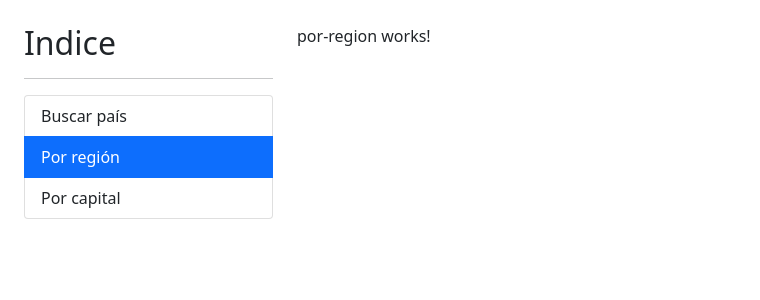
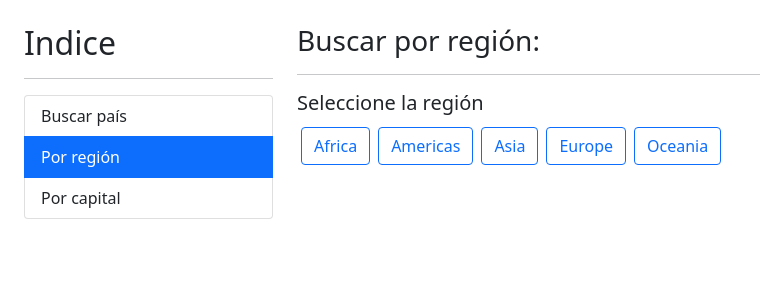
Before and after one commit to bportelalp/angular-0-to-expert, an Angular app in the folder 03-paisesApp/: page /region in a window 1280 px wide. Shown: the top 300 px of the page, without its empty margins (0-760 px from the left). Built offline with nearby package versions, Linux system fonts and the light colour scheme.

Commit message:
inicio Seccion 9. 122 y 123 Condiciones de CSS. Varias formas de hacerlo

```diff
--- a/03-paisesApp/src/app/pais/pages/por-region/por-region.component.html
+++ b/03-paisesApp/src/app/pais/pages/por-region/por-region.component.html
@@ -1 +1,32 @@
-<p>por-region works!</p>
+<h3>Buscar por región:  <small>{{regionActiva | titlecase}}</small></h3>
+
+<hr>
+<h5>Seleccione la región</h5>
+<div class="row">
+    <div class="col">
+        <!-- <button class="btn btn-outline-primary m-1"
+            *ngFor="let region of regiones"
+            [class.active]="region === this.regionActiva"
+            (click)="activarRegion(region)">
+            {{region}}
+        </button> -->
+
+        <!--Mas potente-->
+        <!-- <button class="btn m-1"
+            *ngFor="let region of regiones"
+            [ngClass]="{
+                'btn-primary': this.regionActiva === region,
+                'btn-outline-primary': this.regionActiva !== region
+            }"
+            (click)="activarRegion(region)">
+            {{region}}
+        </button> -->
+
+        <!--Otra forma mas-->
+        <button [class]="getBotonCSS(region)"
+            *ngFor="let region of regiones"
+            (click)="activarRegion(region)">
+            {{region | titlecase}}
+        </button>
+    </div>
+</div>
--- a/03-paisesApp/src/app/pais/pages/por-region/por-region.component.ts
+++ b/03-paisesApp/src/app/pais/pages/por-region/por-region.component.ts
@@ -8,9 +8,20 @@ import { Component, OnInit } from '@angular/core';
 })
 export class PorRegionComponent implements OnInit {
 
+  regiones: string[] = ['africa', 'americas', 'asia', 'europe','oceania']
+  regionActiva: string = '';
+
+  getBotonCSS(region: string){
+    return region==this.regionActiva? 'btn btn-primary m-1': 'btn btn-outline-primary m-1';
+  }
   constructor() { }
 
   ngOnInit(): void {
   }
 
+  activarRegion(region:string){
+    this.regionActiva = region;
+
+    //TODO- LLamar al servicio
+  }
 }
```
